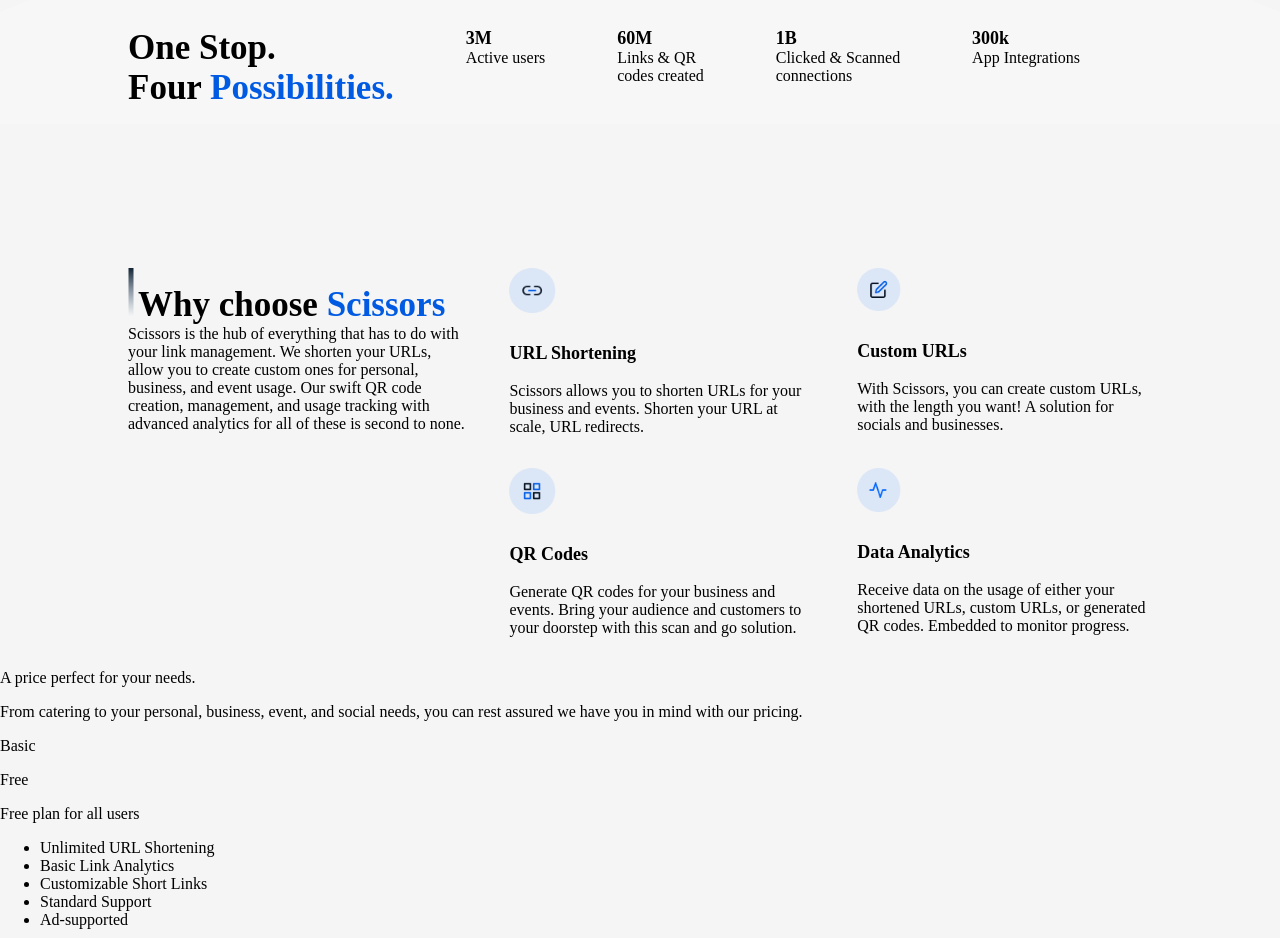
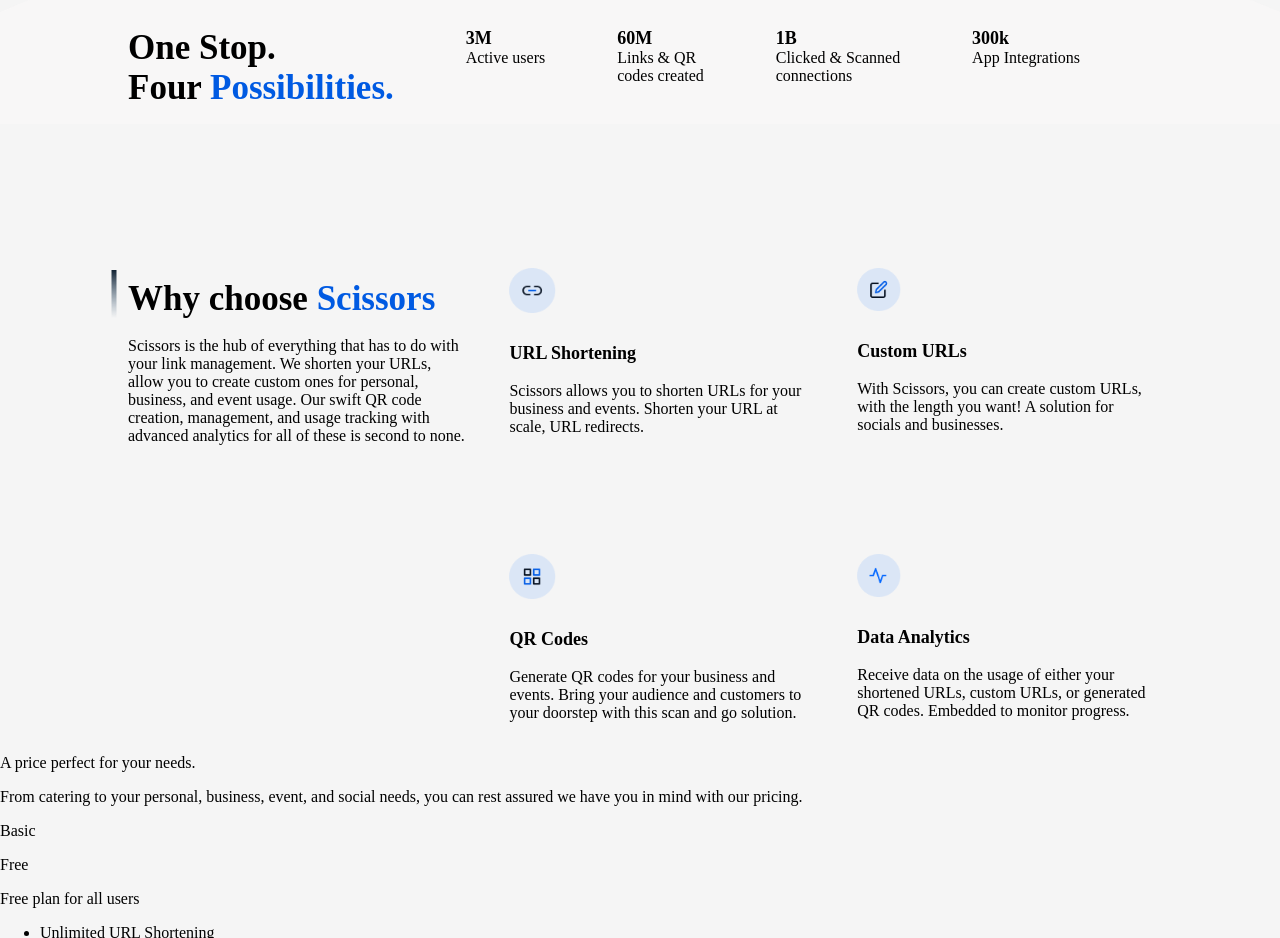
Before and after one commit to globalsmile/AltSchool_of_Engineering_v2_First_Semester_Assignment_Submission, a plain HTML site: page index.html in a window 1280 px wide. Shown: the part 900-1838 px from the top of the page. Drawn offline with nearby package versions, Linux system fonts and the light colour scheme; a web font is replaced by a local one.

Commit message:
finished: body>main>section.second-section>div.down-content

```diff
--- a/assets/css/index.css
+++ b/assets/css/index.css
@@ -147,7 +147,7 @@ p.optimize {
 }
 .layout > main > section > div.down-content {
   display: grid;
-  column-gap: 40px;
+  gap: 40px;
   grid-template-areas:
     "scisss-hub url-short custom-url"
     "- qr-codes data-analytics";
@@ -178,3 +178,13 @@ p.optimize {
   padding-bottom: 30px;
   width: 15%;
 }
+.layout > main > section > div.down-content > p.sciss-hub > img {
+  display: flex;
+  position: relative;
+  left: -5%;
+  bottom: -18%;
+}
+.layout > main > section > div.down-content > p.sciss-hub{
+  position: relative;
+  top: -15%;
+}
--- a/index.html
+++ b/index.html
@@ -120,9 +120,9 @@
           </div>
           <div class="down-content">
             <p class="sciss-hub">
-              <img src="./assets/img/Line 70.png" alt="" />
+              <img src="./assets/img/Line 70.png" alt="">
               <span> Why choose <b style="color: #005ae2">Scissors</b></span
-              ><br />
+              ><br><br/>
               Scissors is the hub of everything that has to do with your link
               management. We shorten your URLs, allow you to create custom ones
               for personal, business, and event usage. Our swift QR code
@@ -317,5 +317,8 @@
         </div>
       </footer>
     </div>
+
+    <script>
+    </script>
   </body>
 </html>
```
